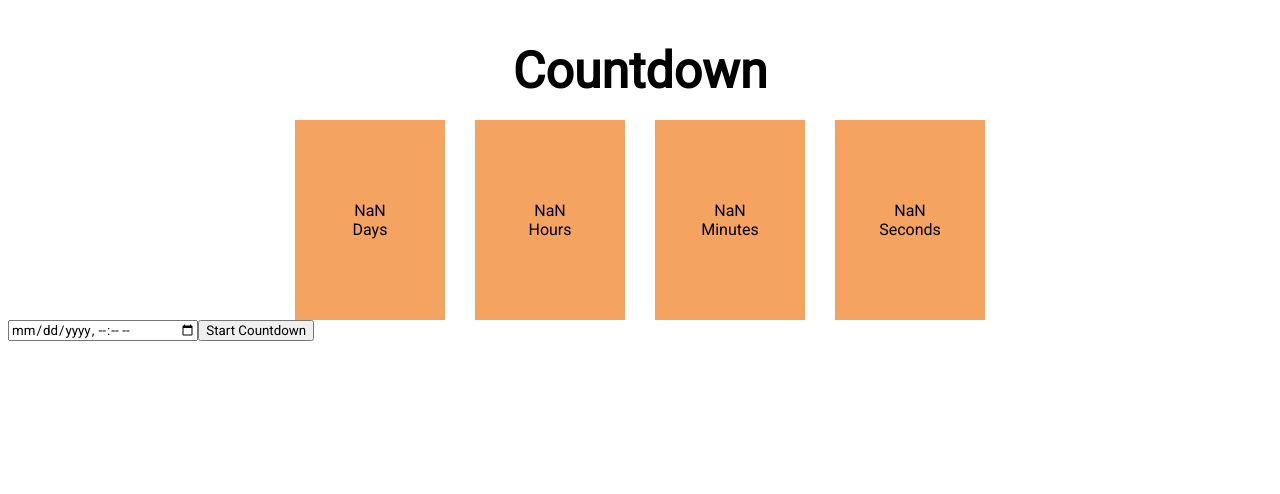
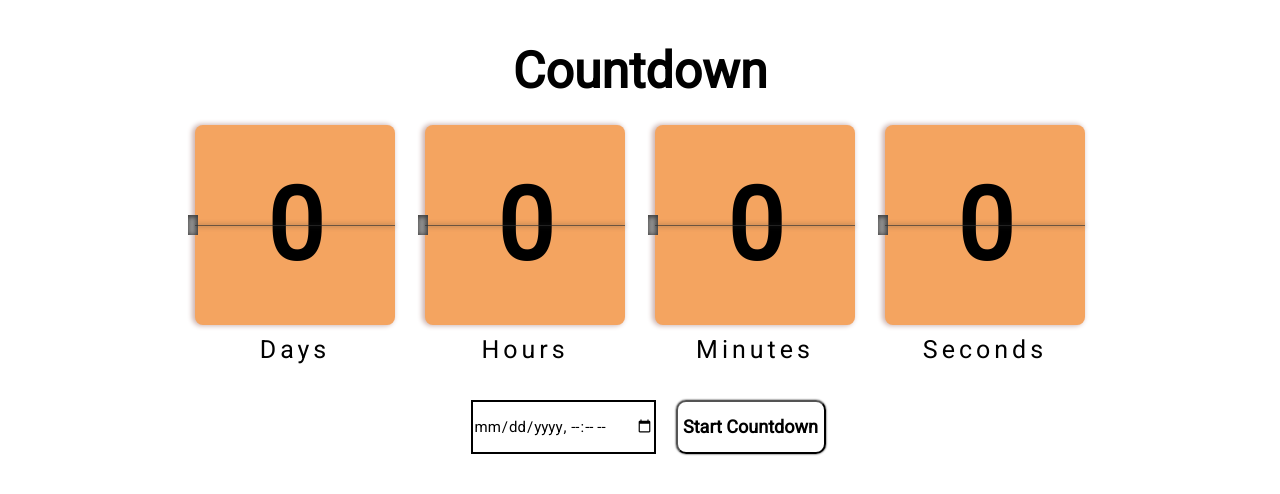
Before and after one commit to heynomso/react-timer-app, a React (Vite) app: page / in a window 1280 px wide. Shown: the top 494 px of the page. Built offline with nearby package versions, Linux system fonts and the light colour scheme; a web font is replaced by a local one.

Commit message:
updated scss and modified countdown component

```diff
--- a/src/components/Input.jsx
+++ b/src/components/Input.jsx
@@ -27,11 +27,12 @@ const Input = ({onInputSubmit}) => {
   return (
     <div className="input">
       <input
+        id="input-field"
         type="datetime-local"
         value={inputValue}
         onChange={handleInputChange}
       />
-      <button onClick={handleSubmit}>Start Countdown</button>
+      <button id="button" onClick={handleSubmit}>Start Countdown</button>
     </div>
   );
 };
--- a/src/components/countdown.jsx
+++ b/src/components/countdown.jsx
@@ -6,10 +6,10 @@ const Countdown = ({ targetDate }) => {
 
   const getTimeLeft = () => {
     const totalTimeLeft = COUNTDOWN_TARGET - new Date();
-    const days = Math.floor(totalTimeLeft / (1000 * 60 * 60 * 24));
-    const hours = Math.floor((totalTimeLeft / (1000 * 60 * 60)) % 24);
-    const minutes = Math.floor((totalTimeLeft / (1000 * 60)) % 60);
-    const seconds = Math.floor((totalTimeLeft / 1000) % 60);
+    const days = Math.max(Math.floor(totalTimeLeft / (1000 * 60 * 60 * 24)), 0);
+    const hours = Math.max(Math.floor((totalTimeLeft / (1000 * 60 * 60)) % 24), 0);
+    const minutes = Math.max(Math.floor((totalTimeLeft / (1000 * 60)) % 60), 0);
+    const seconds = Math.max(Math.floor((totalTimeLeft / 1000) % 60), 0);
     return { days, hours, minutes, seconds };
   };
 
@@ -38,9 +38,10 @@ const Countdown = ({ targetDate }) => {
         setIsTimeUp(true);
         playAudio();
 
-
         setTimeout(() => {
           setIsTimeUp(false);
+
+          document.getElementById("input-field").value = "";
         }, 5000);
       }
     };
@@ -58,28 +59,28 @@ const Countdown = ({ targetDate }) => {
       <div className="content">
         <div className="box">
           <div className="value">
-            <span>{timeLeft.days}</span>
+            <span>{timeLeft.days || 0}</span>
           </div>
           <span className="label">Days</span>
         </div>
 
         <div className="box">
           <div className="value">
-            <span>{timeLeft.hours}</span>
+            <span>{timeLeft.hours || 0}</span>
           </div>
           <span className="label">Hours</span>
         </div>
 
         <div className="box">
           <div className="value">
-            <span>{timeLeft.minutes}</span>
+            <span>{timeLeft.minutes || 0}</span>
           </div>
           <span className="label">Minutes</span>
         </div>
 
         <div className="box">
           <div className="value">
-            <span>{timeLeft.seconds}</span>
+            <span>{timeLeft.seconds || 0}</span>
           </div>
           <span className="label">Seconds</span>
         </div>
--- a/src/main.jsx
+++ b/src/main.jsx
@@ -1,5 +1,5 @@
 import React from 'react';
-import ReactDOM from 'react-dom';
+import ReactDOM from 'react-dom/client';
 import { Provider } from 'react-redux';
 import App from './App';
 import store from './redux/store';
--- a/src/scss/styles.css
+++ b/src/scss/styles.css
@@ -4,6 +4,9 @@
   font-family: "Inclusive Sans", sans-serif;
   font-family: "Public Sans", sans-serif;
   font-family: "Roboto", sans-serif;
+  -webkit-user-select: none;
+     -moz-user-select: none;
+          user-select: none;
 }
 
 .countdown h2 {
@@ -27,5 +30,85 @@
   justify-content: center;
   height: 200px;
   max-width: 150px;
+}
+@media screen and (min-width: 550px) {
+  .countdown .box {
+    max-width: 200px;
+    height: 250px;
+  }
+}
+.countdown .value {
+  font-size: 30px;
+  font-weight: 600;
   background-color: sandybrown;
+  display: flex;
+  justify-content: center;
+  align-items: center;
+  border-radius: 8px;
+  width: 150px;
+  height: 150px;
+  position: relative;
+  box-shadow: -2px 0px 5px 1px rgb(206, 182, 179);
+}
+@media screen and (min-width: 550px) {
+  .countdown .value {
+    font-size: 100px;
+    height: 200px;
+    width: 200px;
+  }
+}
+.countdown .label {
+  font-size: 25px;
+  font-weight: 100;
+  letter-spacing: 4px;
+  margin-top: 10px;
+}
+
+.value::before {
+  content: "";
+  position: absolute;
+  width: 100%;
+  height: 1px;
+  z-index: 2;
+  background-color: rgba(49, 49, 49, 0.6901960784);
+  box-shadow: 0px 0px 5px 0px rgba(46, 47, 46, 0.8392156863);
+}
+
+.value::after {
+  content: "";
+  position: absolute;
+  left: -7px;
+  width: 10px;
+  height: 20px;
+  background-color: #969696;
+  box-shadow: inset -1px 1px 5px 1px rgba(14, 14, 14, 0.6784313725);
+}
+
+.input {
+  position: absolute;
+  width: 100%;
+  display: flex;
+  flex-direction: row;
+  justify-content: center;
+  margin: 30px 0px 0px 0px;
+}
+.input #input-field {
+  width: 180px;
+  border: 2px solid black;
+  height: 50px;
+  font-size: 15px;
+}
+.input #button {
+  margin-left: 20px;
+  width: 150px;
+  background: transparent;
+  font-size: 18px;
+  border-radius: 10px;
+  padding: 5px;
+  box-shadow: 0 0 2px black;
+  transition: 0.3s;
+  font-weight: bold;
+}
+.input #button:hover {
+  background-color: rgb(243, 178, 122);
 }/*# sourceMappingURL=styles.css.map */
--- a/src/scss/styles.scss
+++ b/src/scss/styles.scss
@@ -5,6 +5,7 @@
   font-family: 'Inclusive Sans', sans-serif;
   font-family: 'Public Sans', sans-serif;
   font-family: 'Roboto', sans-serif;
+  user-select: none;
 }
 
 .countdown{
@@ -30,6 +31,90 @@
     justify-content: center;
     height: 200px;
     max-width: 150px;
+    @media screen and (min-width: 550px) {
+      max-width: 200px;
+      height: 250px;
+    }
+  }
+
+  .value{
+    font-size: 30px;
+    font-weight: 600;
     background-color: sandybrown;
+    display: flex;
+    justify-content: center;
+    align-items: center;
+    border-radius: 8px;
+    width: 150px;
+    height: 150px;
+    position: relative;
+    box-shadow: -2px 0px 5px 1px rgb(206, 182, 179);
+
+    @media screen and (min-width: 550px) {
+      font-size: 100px;
+      height: 200px;
+      width: 200px;
+    }
+  }
+
+  .label{
+    font-size: 25px;
+    font-weight: 100;
+    letter-spacing: 4px;
+    margin-top: 10px;
+  }
+
+
+}
+
+.value::before{
+  content: "";
+  position:absolute;
+  width: 100%;
+  height: 1px;
+  z-index:2;
+  background-color: #313131b0;
+  box-shadow: 0px 0px 5px 0px #2e2f2ed6;
+}
+
+.value::after{
+  content: "";
+  position:absolute;
+  left: -7px;
+  width: 10px;
+  height: 20px;
+  background-color: #969696;
+  box-shadow: inset -1px 1px 5px 1px #0e0e0ead;
+}
+
+.input{
+  position: absolute;
+  width: 100%;
+  display: flex;
+  flex-direction: row;
+  justify-content: center;
+  margin: 30px 0px 0px 0px;
+
+  #input-field{
+    width: 180px;;
+    border: 2px solid black;
+    height: 50px;
+    font-size: 15px;
+  }
+
+  #button{
+    margin-left: 20px;
+    width: 150px;
+    background: transparent;
+    font-size: 18px;
+    border-radius: 10px;
+    padding: 5px;
+    box-shadow: 0 0 2px black;
+    transition: .3s;
+    font-weight: bold;
+
+    &:hover{
+      background-color: rgb(243, 178, 122);
+    }
   }
 }
```
Also changed, not shown: 1 other file (tests, documents, lock files or other folders).
